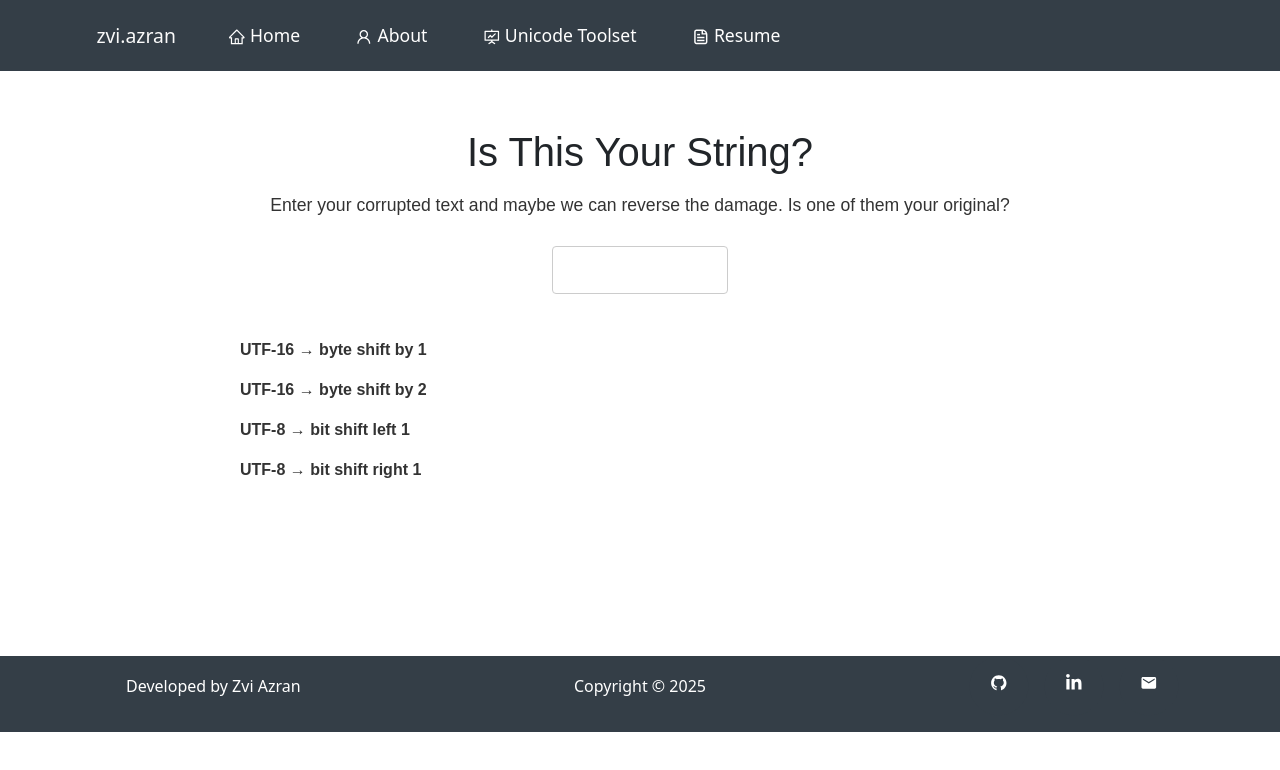
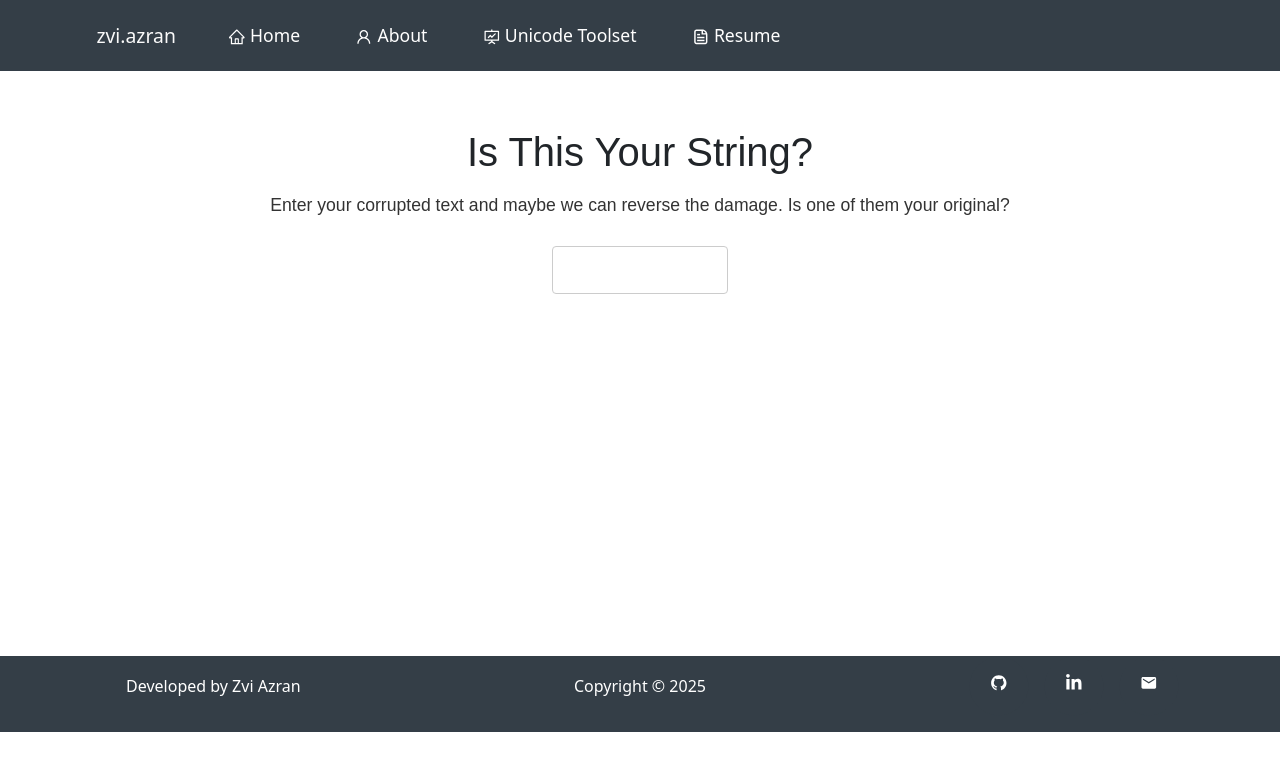
Before and after one commit to zviazran/unicode-toolset, a React (Vite) app: page /unicode-toolset/is-this-your-string in a window 1280 px wide. Shown: the top 770 px of the page. Built offline with nearby package versions, Linux system fonts and the light colour scheme.

Commit message:
add swap Utf16 endianness function

```diff
--- a/src/components/Toolset/IsThisYourString/IsThisYourString.tsx
+++ b/src/components/Toolset/IsThisYourString/IsThisYourString.tsx
@@ -19,11 +19,26 @@ const shiftBits = (input: string, shift: number): string => {
     .join("");
 };
 
+const swapUtf16Endianness = (input: string): string => {
+  const output: string[] = [];
+
+  for (const char of input) {
+    const code = char.charCodeAt(0);
+    const hi = (code & 0xff00) >> 8;
+    const lo = code & 0x00ff;
+    const swapped = (lo << 8) | hi;
+    output.push(String.fromCharCode(swapped));
+  }
+
+  return output.join("");
+};
+
 const decodingStrategies: { name: string; transform: (input: string) => string }[] = [
+  { name: "UTF-8 → bit shift left 1", transform: (input) => shiftBits(input, 1) },
+  { name: "UTF-8 → bit shift right 1", transform: (input) => shiftBits(input, -1) },
   { name: "UTF-16 → byte shift by 1", transform: (input) => shiftBytes(input, 1) },
   { name: "UTF-16 → byte shift by 2", transform: (input) => shiftBytes(input, 2) },
-  { name: "UTF-8 → bit shift left 1", transform: (input) => shiftBits(input, 1) },
-  { name: "UTF-8 → bit shift right 1", transform: (input) => shiftBits(input, -1) },
+  { name: "UTF-16 endianness swap", transform: swapUtf16Endianness },
 ];
 
 const IsThisYourString: React.FC = () => {
@@ -45,10 +60,16 @@ const IsThisYourString: React.FC = () => {
         />
 
         <div className={styles.results}>
-        {decodingStrategies.map(({ name, transform }) => (
+          {decodingStrategies
+            .map(({ name, transform }) => {
+              const output = transform(input);
+              return { name, output };
+            })
+            .filter(({ output }) => output && output !== input)
+            .map(({ name, output }) => (
               <div key={name} className={styles.resultRow}>
                 <div className={styles.resultName}>{name}</div>
-            <div className={styles.resultValue}>{transform(input)}</div>
+                <div className={styles.resultValue}>{output}</div>
               </div>
             ))}
         </div>
```
Lines whose indentation alone changed are shown as unchanged.
